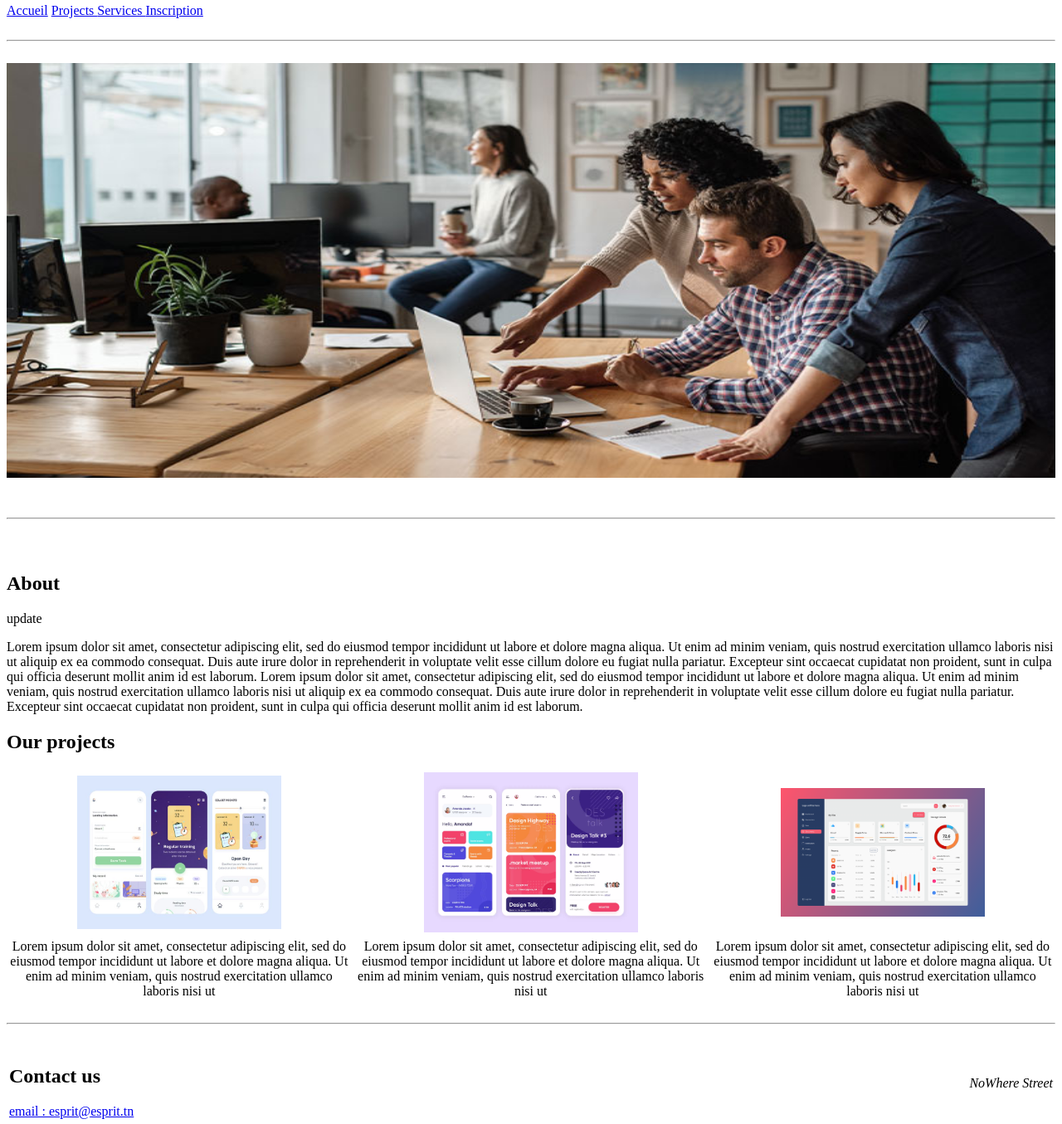
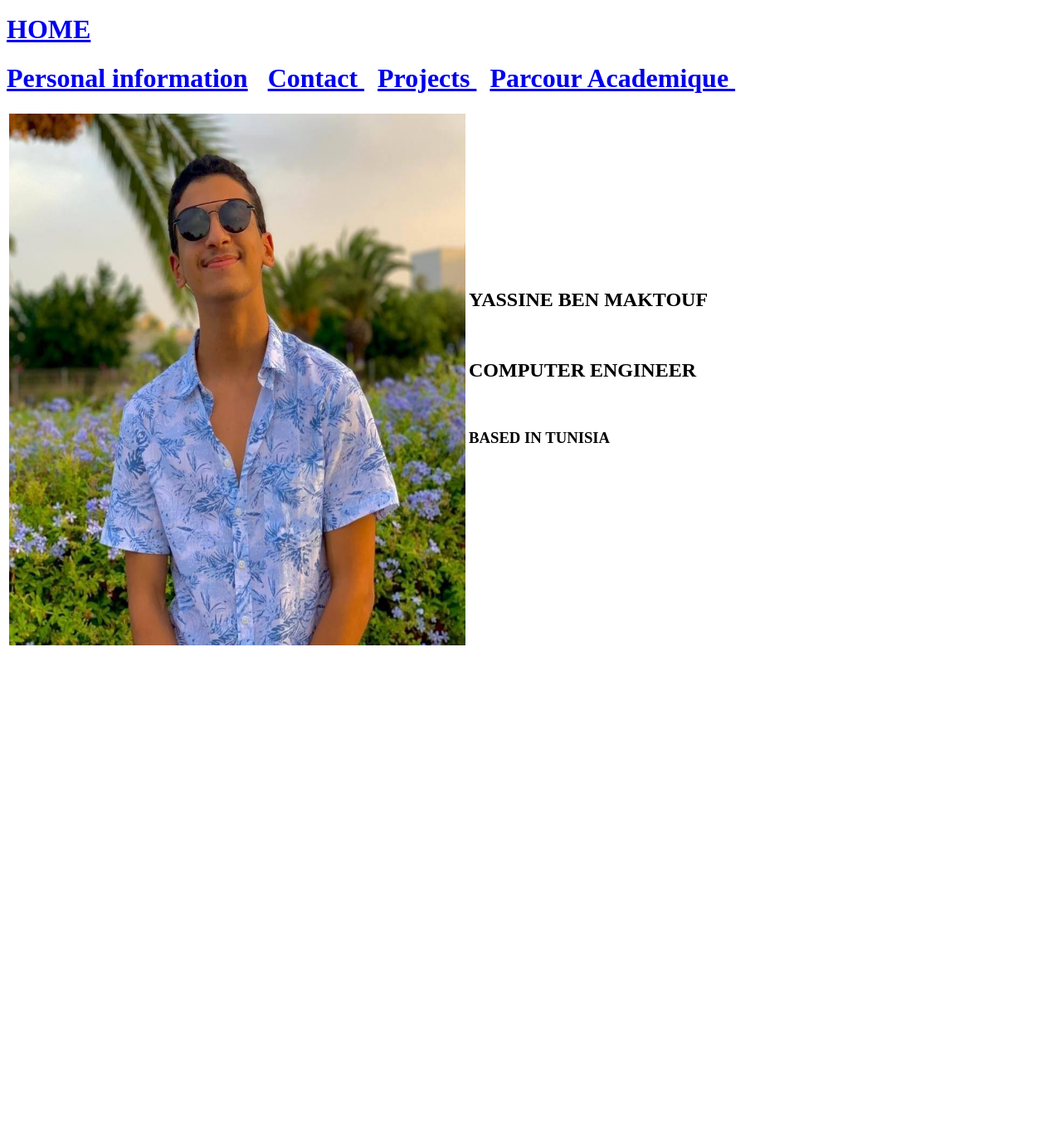
Before and after one commit to YassineBenMaktouf/ProjetWeb, a plain HTML site: page index.html in a window 1280 px wide. Shown: the part 4-1359 px from the top of the page at 83% size. After the commit the page ends 800 px from the top, so only its background shows below. Drawn offline with Linux system fonts and the light colour scheme.

Commit message:
mini projet

```diff
--- a/index.html
+++ b/index.html
@@ -1,121 +1,47 @@
 <!DOCTYPE html>
-<html lang="fr">
+<html lang="en">
 <head>
-        <meta charset="utf-8" />
+  <meta charset="UTF-8">
+  <meta name="viewport" content="width=device-width, initial-scale=1.0">
+  <title>Yassine Ben Maktouf</title>
+</head>
+<body>
 
-        <title>Home Page - Digital Agency</title>
-    </head>
+  <header>
+    <div>
+        <h1><a href="index.html" target="_self">HOME</a></h1>
+    </div>
 
-    <body>
-        <header id="mainHeader">
     <div>
-                <a href="index.html"> Accueil</a>
-                <a href="#"> Projects </a>
-                <a href="#"> Services </a>
-                <a href="inscription.html"> Inscription</a>
+      <span>
+        <h1>
+          <a href="personal_inforamtions.html" target="_self">Personal information</a>
+          &nbsp; <a href="contact.html" target="_self">Contact </a>
+          &nbsp;  <a href="projects.html" target="_self">Projects </a>
+          &nbsp; <a href="parcour_academique.html" target="_self">Parcour Academique </a>
+          &nbsp;&nbsp;&nbsp;&nbsp;
+        </h1>
+      </span>
     </div>
-            <br />
-            <hr />
-            <br />
-            <img
-                src="img.jpg"
-                alt="agency"
-                width="100%"
-                height="500px"
-            />
   </header>
-        <br /><br />
-        <hr />
-        <br /><br />
-        <section id="pageContent">
-            <h1>About</h1>
-			<p> update </p>
-            <p>
-                Lorem ipsum dolor sit amet, consectetur adipiscing elit, sed do
-                eiusmod tempor incididunt ut labore et dolore magna aliqua. Ut
-                enim ad minim veniam, quis nostrud exercitation ullamco laboris
-                nisi ut aliquip ex ea commodo consequat. Duis aute irure dolor
-                in reprehenderit in voluptate velit esse cillum dolore eu fugiat
-                nulla pariatur. Excepteur sint occaecat cupidatat non proident,
-                sunt in culpa qui officia deserunt mollit anim id est laborum.
-                Lorem ipsum dolor sit amet, consectetur adipiscing elit, sed do
-                eiusmod tempor incididunt ut labore et dolore magna aliqua. Ut
-                enim ad minim veniam, quis nostrud exercitation ullamco laboris
-                nisi ut aliquip ex ea commodo consequat. Duis aute irure dolor
-                in reprehenderit in voluptate velit esse cillum dolore eu fugiat
-                nulla pariatur. Excepteur sint occaecat cupidatat non proident,
-                sunt in culpa qui officia deserunt mollit anim id est laborum.
-            </p>
 
-            <h1> Our projects</h1>
+  <section>
     <table>
       <tr>
-                    <th>
-                        <img
-                            src="img_1.jpg"
-                            alt="salle"
-                            width="60%"
-                            height="30%"
-                        />
-                    </th>
-                    <th>
-                        <img
-                            src="img_2.png"
-                            alt="salle"
-                            width="60%"
-                            height="60%"
-                        />
-                    </th>
-                    <th>
-                        <img
-                            src="img_3.png"
-                            alt="salle"
-                            width="60%"
-                            height="30%"
-                        />
-                    </th>
-                </tr>
-                <tr>
-                    <td align="center">
-                        Lorem ipsum dolor sit amet, consectetur adipiscing elit,
-                        sed do eiusmod tempor incididunt ut labore et dolore
-                        magna aliqua. Ut enim ad minim veniam, quis nostrud
-                        exercitation ullamco laboris nisi ut
+        <td>
+          <img src="img/profile.jpg" alt="my image" width="550" height="641" >
         </td>
-                    <td align="center">
-                        Lorem ipsum dolor sit amet, consectetur adipiscing elit,
-                        sed do eiusmod tempor incididunt ut labore et dolore
-                        magna aliqua. Ut enim ad minim veniam, quis nostrud
-                        exercitation ullamco laboris nisi ut
-                    </td>
-                    <td align="center">
-                        Lorem ipsum dolor sit amet, consectetur adipiscing elit,
-                        sed do eiusmod tempor incididunt ut labore et dolore
-                        magna aliqua. Ut enim ad minim veniam, quis nostrud
-                        exercitation ullamco laboris nisi ut
+        <td>
+          <p>
+            <h1>YASSINE BEN MAKTOUF </h1> <br>
+            <h2>COMPUTER ENGINEER</h2> <br>
+            <h3>BASED IN TUNISIA</h3> <br>
+
+          </p>
         </td>
       </tr>
     </table>
   </section>
-        <br />
-        <hr />
-        <br />
 
-        <footer>
-            <table width="100%">
-                <tr>
-                    <td>
-                        <h2>Contact us</h2>
-
-                        <a href="mailto:esprit@esprit.tn"
-                            >email : esprit@esprit.tn</a
-                        >
-                    </td>
-                    <td align="right">
-                        <address>NoWhere Street</address>
-                    </td>
-                </tr>
-            </table>
-        </footer>
 </body>
 </html>
```
Also changed, not shown: contact.html (added, +50 -0 lines), inscription.html (deleted, +0 -169 lines), parcour_academique.html (added, +30 -0 lines), personal_inforamtions.html (added, +62 -0 lines), projects.html (added, +62 -0 lines), img.jpg (deleted), img/arm1.jpeg (added), img/bac.jpg (added), img/contact.jpeg (added), img/profile.jpg (added), img/robot1.jpeg (added), img/robot2.jpeg (added), img_1.jpg (deleted), img_2.png (deleted), 3 more files. Lines whose indentation alone changed are shown as unchanged.
